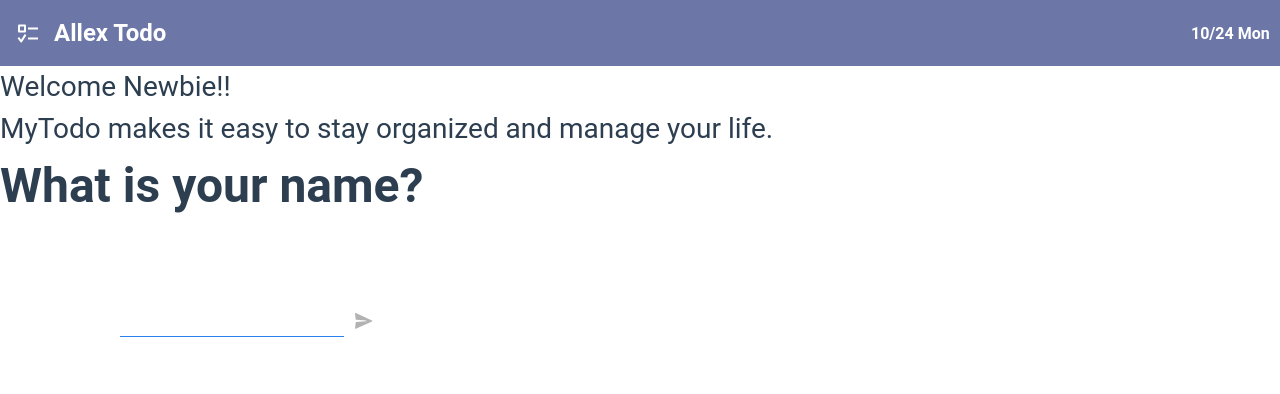
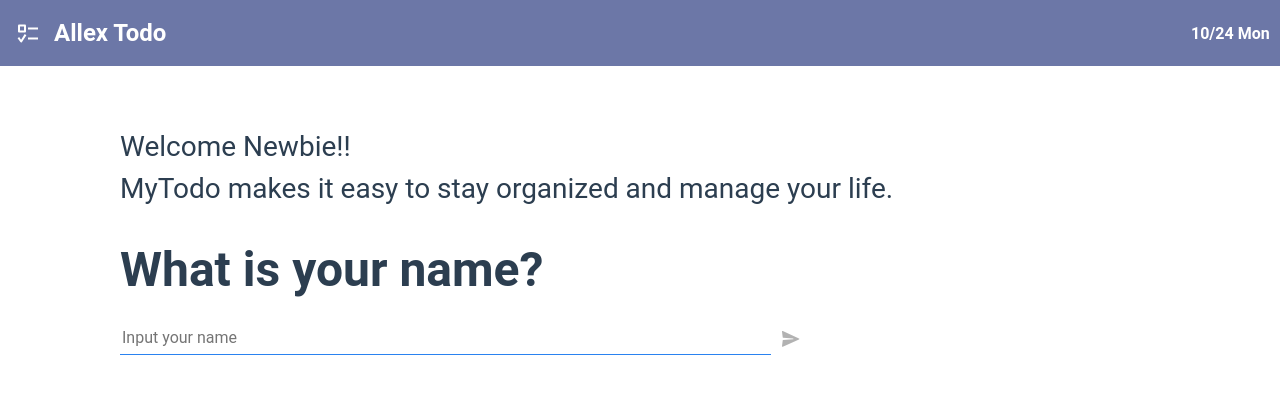
Before and after one commit to permesilo/a4-allex-front, a Vue app: page / in a window 1280 px wide. Shown: the top 394 px of the page. Built offline with nearby package versions, Linux system fonts and the light colour scheme.

Commit message:
fix: absolute css to flex css

```diff
--- a/src/views/HomeView.vue
+++ b/src/views/HomeView.vue
@@ -1,13 +1,14 @@
 <template>
-  <div>
-    <TopBar/>
-    <GreetTitle/>
-    <QuestionTitle/>
+  <div class="home">
+    <TopBar class="home__topbar"/>
+    <GreetTitle class="home__greet-title"/>
+    <QuestionTitle class="home__question-title"/>
     <InputBox
       ref="usernameInput"
-      :style="inputStyle"
+      class="home__input"
       :no-use-border="true"
       :text="name"
+      :placeholder="'Input your name'"
       @submit="setName"
     />
   </div>
@@ -31,11 +32,6 @@ export default {
   data() {
     return {
       name:'',
-      inputStyle: {
-        position: 'absolute',
-        top: '304px',
-        left: '120px',
-      },
     };
   },
   mounted() {
@@ -50,4 +46,26 @@ export default {
   },
 };
 </script>
-<style lang="scss"></style>
+<style lang="scss">
+
+.home{
+
+  &__topbar{
+  }
+  &__greet-title{
+    padding-top: 60px;
+    padding-left: 120px;
+  }
+  &__question-title{
+    padding-top: 24px;
+    padding-left: 120px;
+  }
+  &__input{
+    padding-top: 16px;
+    padding-left: 120px;
+    width: 680px;
+    height: 32px;
+
+  }
+}
+</style>
```
